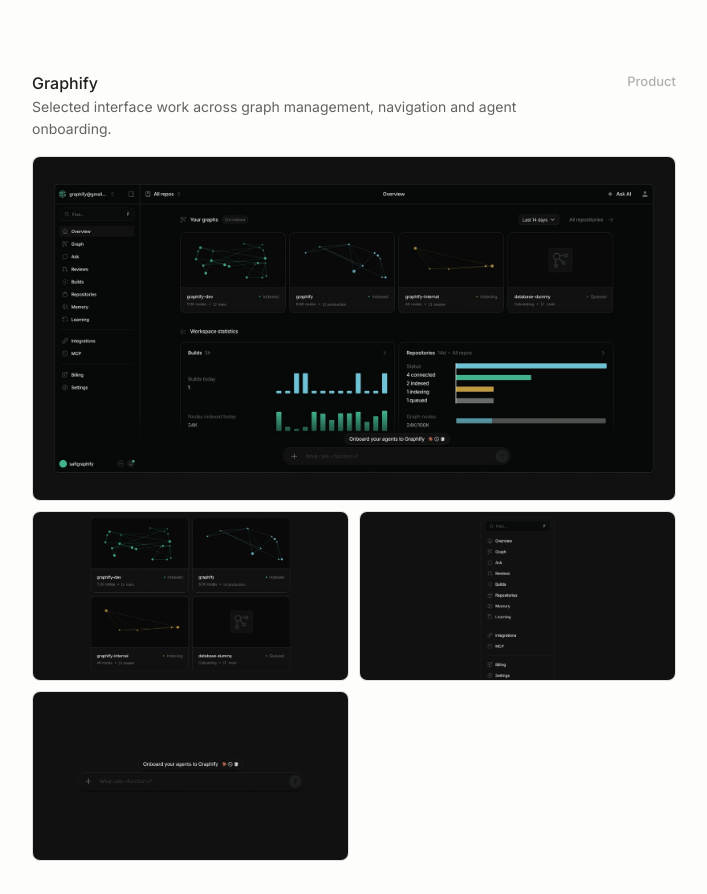
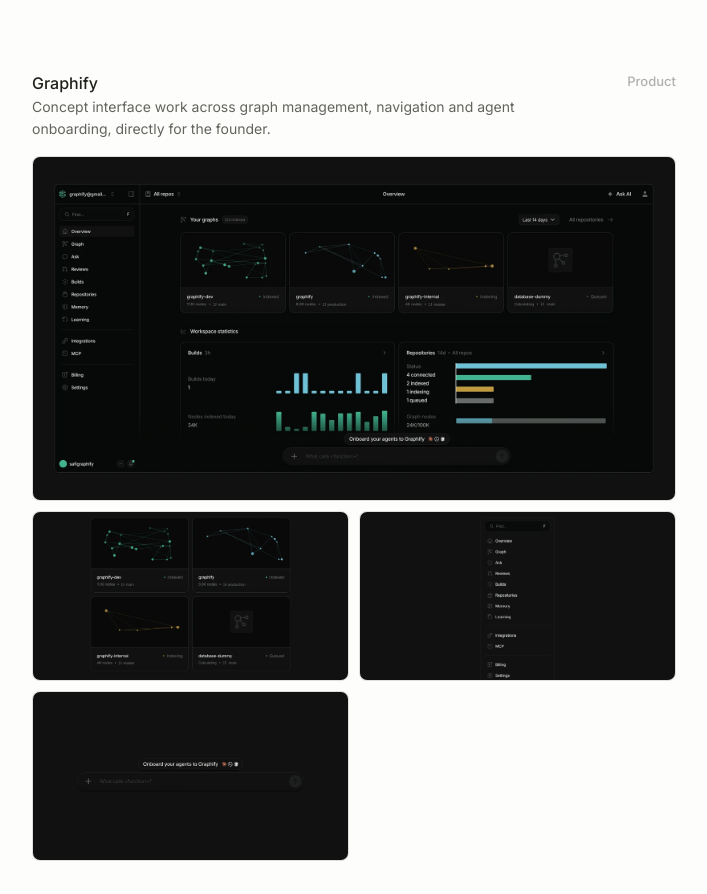
Before and after one commit to smmd999/portfolio, a plain HTML site: page index.html in a window 1280 px wide. Shown: the part 5864-6758 px from the top of the page, without its empty margins (286-993 px from the left). Drawn offline with Linux system fonts and the light colour scheme.

Commit message:
Replace local files with updated version

```diff
--- a/index.html
+++ b/index.html
@@ -271,7 +271,7 @@
 <div class="project-heading reveal">
 <div>
 <h3 id="graphify-title">Graphify</h3>
-<p>Selected interface work across graph management, navigation and agent onboarding.</p>
+<p>Concept interface work across graph management, navigation and agent onboarding, directly for the founder.</p>
 </div>
 <span>Product</span>
 </div>
```
